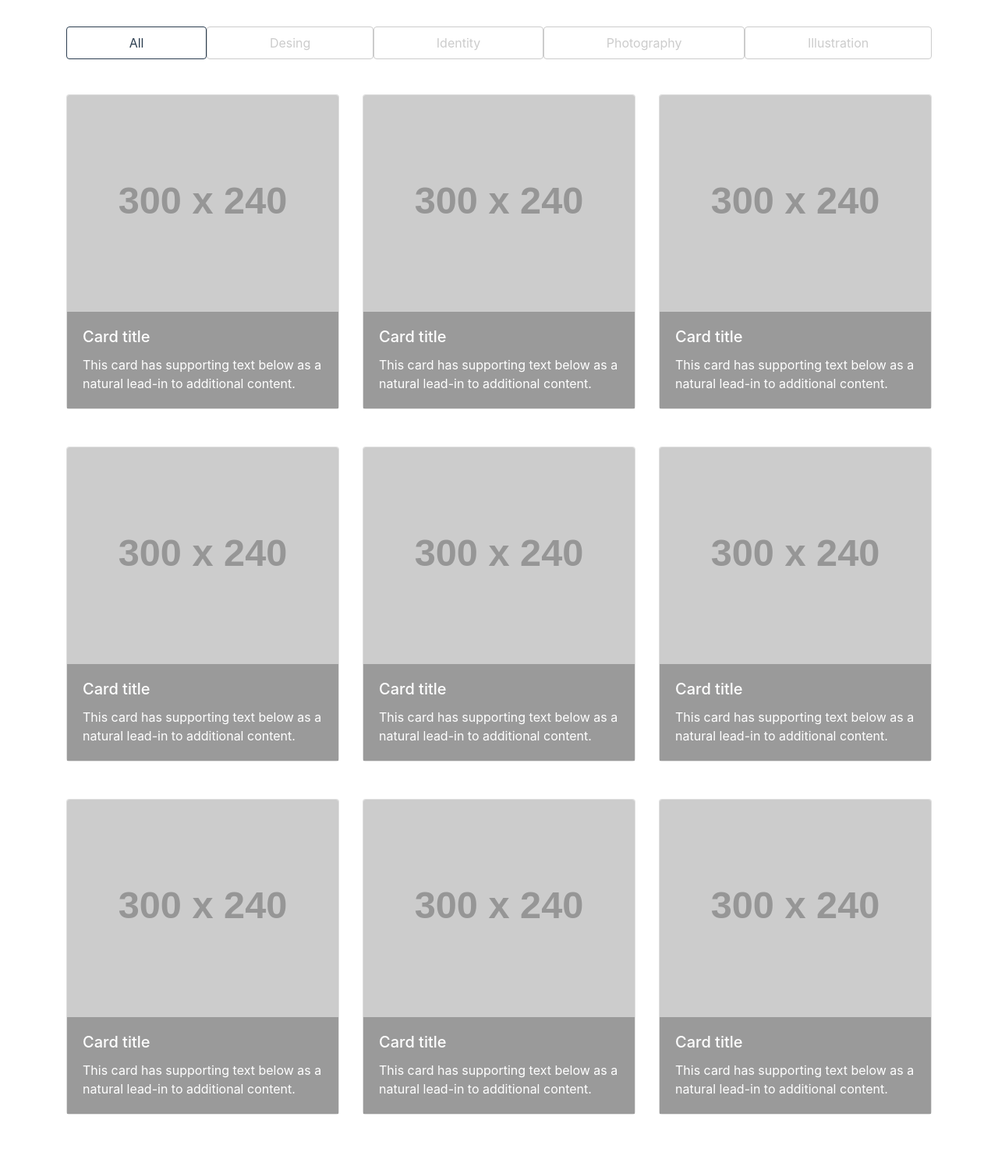
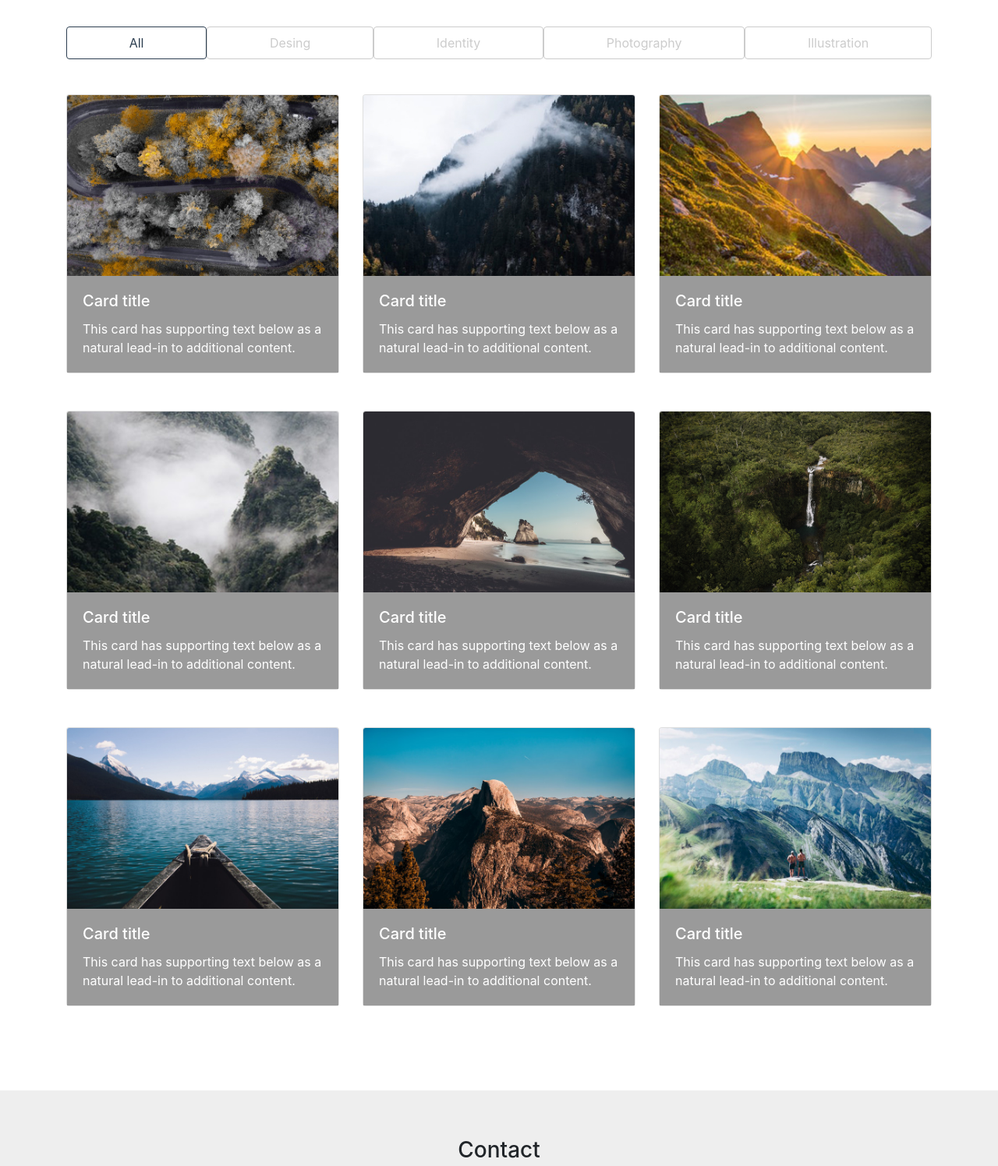
Before and after one commit to PabloF1096/Proyecto_BT_Brain, a plain HTML site: page index.html in a window 1280 px wide. Shown: the part 3020-4516 px from the top of the page at 78% size. Drawn offline with nearby package versions, Linux system fonts and the light colour scheme; placeholder pictures from the web are drawn by us.

Commit message:
changes images cars on portafolio section

```diff
--- a/index.html
+++ b/index.html
@@ -159,7 +159,7 @@
                 <div class="overlay">
                   <img src="images/link.png" alt="link image overlay"/>
                 </div>
-                <img class="card-img-top" src="https://via.placeholder.com/300x240.png/eeeeee/fff" alt="Card image cap">
+                <img class="card-img-top" src="images/portafolio/1.jpg" alt="Card image cap">
                 <div class="card-body">
                   <h5 class="card-title">Card title</h5>
                   <p class="card-text">This card has supporting text below as a natural lead-in to additional content.</p>
@@ -171,7 +171,7 @@
                 <div class="overlay">
                   <img src="images/link.png" alt="link image overlay"/>
                 </div>
-                <img class="card-img-top" src="https://via.placeholder.com/300x240.png/eeeeee/fff" alt="Card image cap">
+                <img class="card-img-top" src="images/portafolio/2.jpg" alt="Card image cap">
                 <div class="card-body">
                   <h5 class="card-title">Card title</h5>
                   <p class="card-text">This card has supporting text below as a natural lead-in to additional content.</p>
@@ -183,7 +183,7 @@
                 <div class="overlay">
                   <img src="images/link.png" alt="link image overlay"/>
                 </div>
-                <img class="card-img-top" src="https://via.placeholder.com/300x240.png/eeeeee/fff" alt="Card image cap">
+                <img class="card-img-top" src="images/portafolio/3.jpg" alt="Card image cap">
                 <div class="card-body">
                   <h5 class="card-title">Card title</h5>
                   <p class="card-text">This card has supporting text below as a natural lead-in to additional content.</p>
@@ -195,7 +195,7 @@
                 <div class="overlay">
                   <img src="images/link.png" alt="link image overlay"/>
                 </div>
-                <img class="card-img-top" src="https://via.placeholder.com/300x240.png/eeeeee/fff" alt="Card image cap">
+                <img class="card-img-top" src="images/portafolio/4.jpg" alt="Card image cap">
                 <div class="card-body">
                   <h5 class="card-title">Card title</h5>
                   <p class="card-text">This card has supporting text below as a natural lead-in to additional content.</p>
@@ -207,7 +207,7 @@
                 <div class="overlay">
                   <img src="images/link.png" alt="link image overlay"/>
                 </div>
-                <img class="card-img-top" src="https://via.placeholder.com/300x240.png/eeeeee/fff" alt="Card image cap">
+                <img class="card-img-top" src="images/portafolio/5.jpg" alt="Card image cap">
                 <div class="card-body">
                   <h5 class="card-title">Card title</h5>
                   <p class="card-text">This card has supporting text below as a natural lead-in to additional content.</p>
@@ -219,7 +219,7 @@
                 <div class="overlay">
                   <img src="images/link.png" alt="link image overlay"/>
                 </div>
-                <img class="card-img-top" src="https://via.placeholder.com/300x240.png/eeeeee/fff" alt="Card image cap">
+                <img class="card-img-top" src="images/portafolio/6.jpg" alt="Card image cap">
                 <div class="card-body">
                   <h5 class="card-title">Card title</h5>
                   <p class="card-text">This card has supporting text below as a natural lead-in to additional content.</p>
@@ -231,7 +231,7 @@
                 <div class="overlay">
                   <img src="images/link.png" alt="link image overlay"/>
                 </div>
-                <img class="card-img-top" src="https://via.placeholder.com/300x240.png/eeeeee/fff" alt="Card image cap">
+                <img class="card-img-top" src="images/portafolio/7.jpg" alt="Card image cap">
                 <div class="card-body">
                   <h5 class="card-title">Card title</h5>
                   <p class="card-text">This card has supporting text below as a natural lead-in to additional content.</p>
@@ -243,7 +243,7 @@
                 <div class="overlay">
                   <img src="images/link.png" alt="link image overlay"/>
                 </div>
-                <img class="card-img-top" src="https://via.placeholder.com/300x240.png/eeeeee/fff" alt="Card image cap">
+                <img class="card-img-top" src="images/portafolio/8.jpg" alt="Card image cap">
                 <div class="card-body">
                   <h5 class="card-title">Card title</h5>
                   <p class="card-text">This card has supporting text below as a natural lead-in to additional content.</p>
@@ -255,7 +255,7 @@
                 <div class="overlay">
                   <img src="images/link.png" alt="link image overlay"/>
                 </div>
-                <img class="card-img-top" src="https://via.placeholder.com/300x240.png/eeeeee/fff" alt="Card image cap">
+                <img class="card-img-top" src="images/portafolio/9.jpg" alt="Card image cap">
                 <div class="card-body">
                   <h5 class="card-title">Card title</h5>
                   <p class="card-text">This card has supporting text below as a natural lead-in to additional content.</p>
```
Also changed, not shown: images/portafolio/1.jpg (added), images/portafolio/2.jpg (added), images/portafolio/3.jpg (added), images/portafolio/4.jpg (added), images/portafolio/5.jpg (added), images/portafolio/6.jpg (added), images/portafolio/7.jpg (added), images/portafolio/8.jpg (added), images/portafolio/9.jpg (added).
